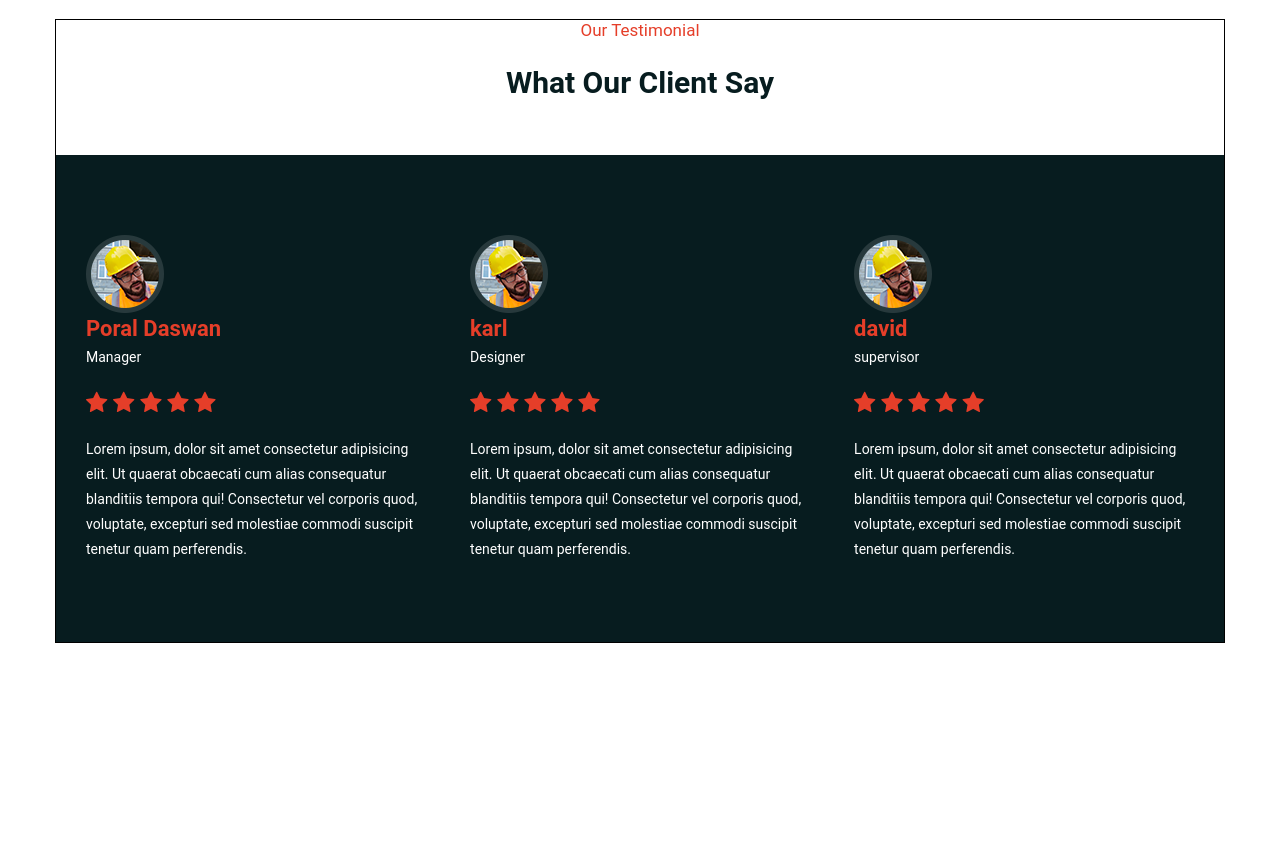
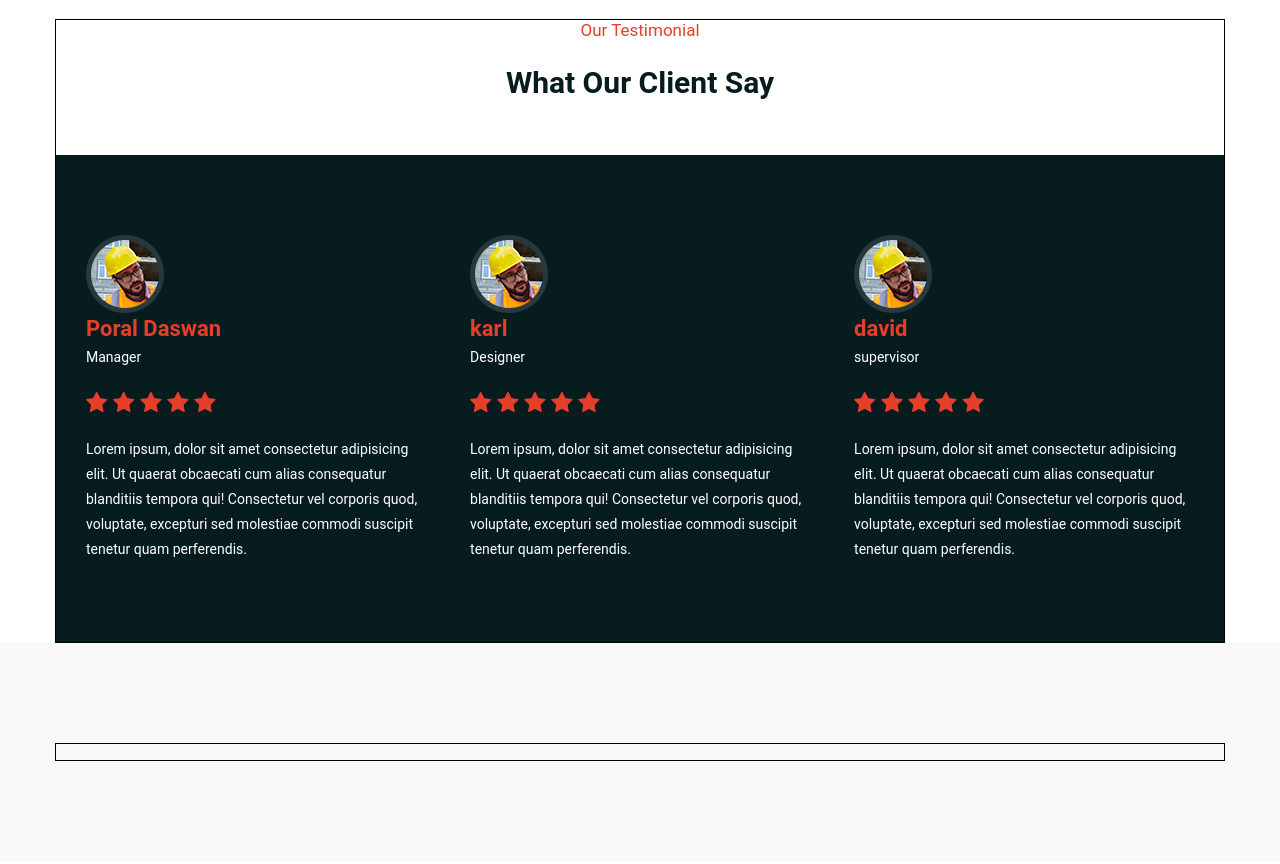
Before and after one commit to MehakCoder/Pocket_HTML_project, a plain HTML site: page index.html in a window 1280 px wide. Shown: the part 3156-4020 px from the top of the page. Before the commit the page ends 3899 px from the top, so only its background shows below. Drawn offline with Linux system fonts and the light colour scheme.

Commit message:
new work

```diff
--- a/index.html
+++ b/index.html
@@ -236,7 +236,13 @@
     </div>
   </div>
   <!--testimonial End  -->
-
+    <div id="carousel-gallery" class="section greybg">
+      <div class="container">
+        <div class="gallery1">
+          <img src="" alt="">
+        </div>
+      </div>
+    </div>
 </body>
 
 </html>
```
Also changed, not shown: image/p1.jpg (added).
